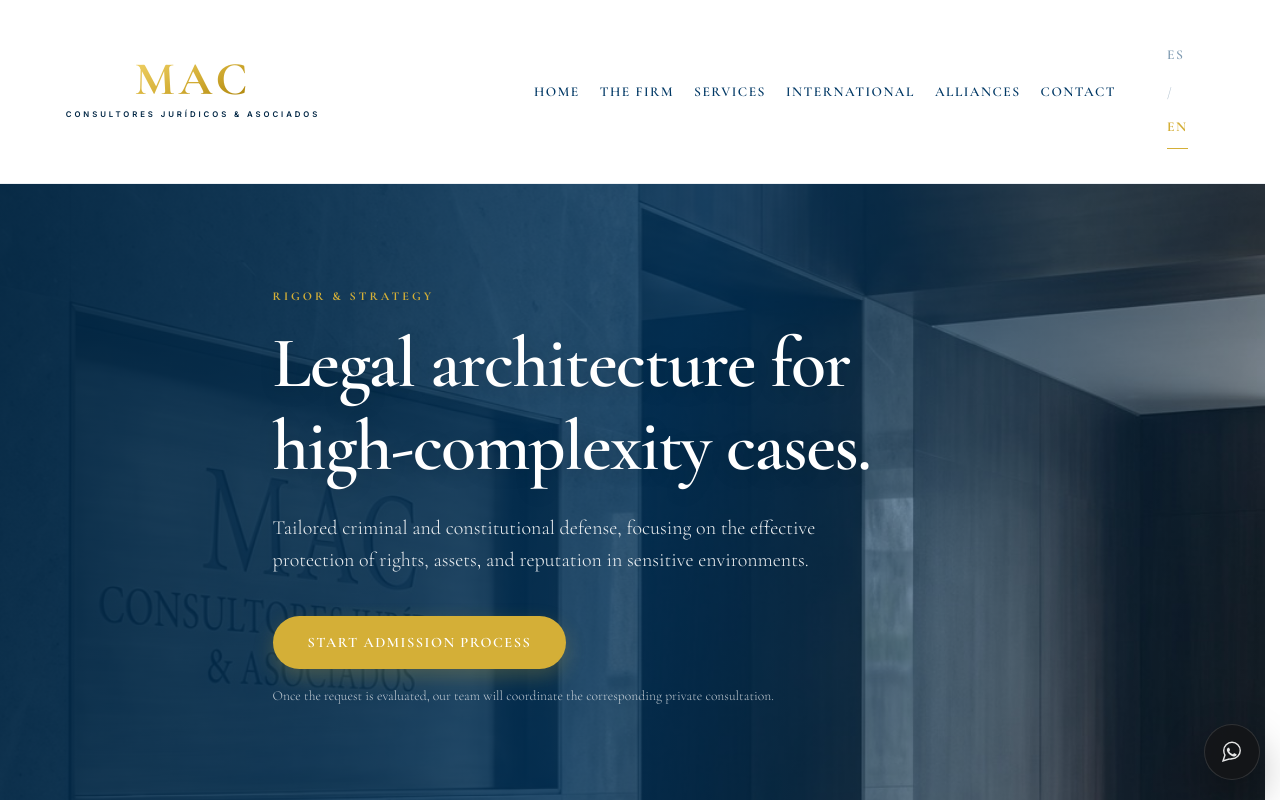
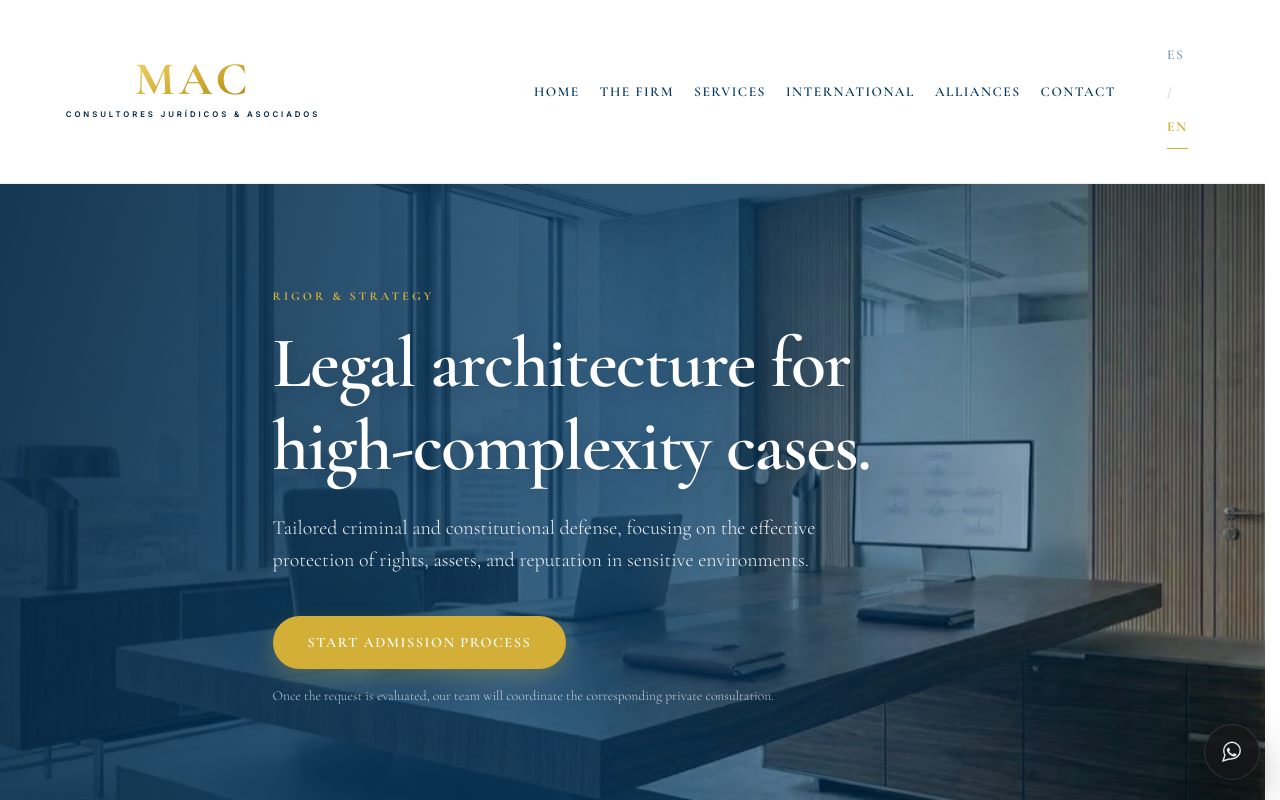
Before and after one commit to mcolina777-cpu/mac-consultores-site-clean, a Next.js app: page /en in a window 1280 px wide. Shown: the top 800 px of the page. Built offline with nearby package versions, Linux system fonts and the light colour scheme.

Commit message:
fix: restaurar la imagen original del hero en degradé azul (OFICINA_PRINCIPAL.jpg) desde el historial

```diff
--- a/components/Hero.tsx
+++ b/components/Hero.tsx
@@ -7,7 +7,7 @@ export default function Hero({ dict, locale }: { dict: any, locale: string }) {
   return (
     <header className="hero">
       <Image
-        src="/assets/img/MAC CONSULTORES JURIDICOS & ASOCIADOS- Mac-Consultores - Lobby 1.jpeg" // Imagen propia del hero
+        src="/assets/img/OFICINA_PRINCIPAL.jpg" // Imagen original en degradé azul
         alt="Sede principal de Mac Consultores Jurídicos & Asociados"
         fill
         priority
--- a/src/components/Hero.tsx
+++ b/src/components/Hero.tsx
@@ -7,7 +7,7 @@ export default function Hero({ dict, locale }: { dict: any, locale: string }) {
   return (
     <header className="hero">
       <Image
-        src="/assets/img/MAC CONSULTORES JURIDICOS & ASOCIADOS- Mac-Consultores - Lobby 1.jpeg" // Imagen propia del hero
+        src="/assets/img/OFICINA_PRINCIPAL.jpg" // Imagen original en degradé azul
         alt="Sede principal de Mac Consultores Jurídicos & Asociados"
         fill
         priority
```
Also changed, not shown: public/assets/img/OFICINA_PRINCIPAL.jpg (added).
